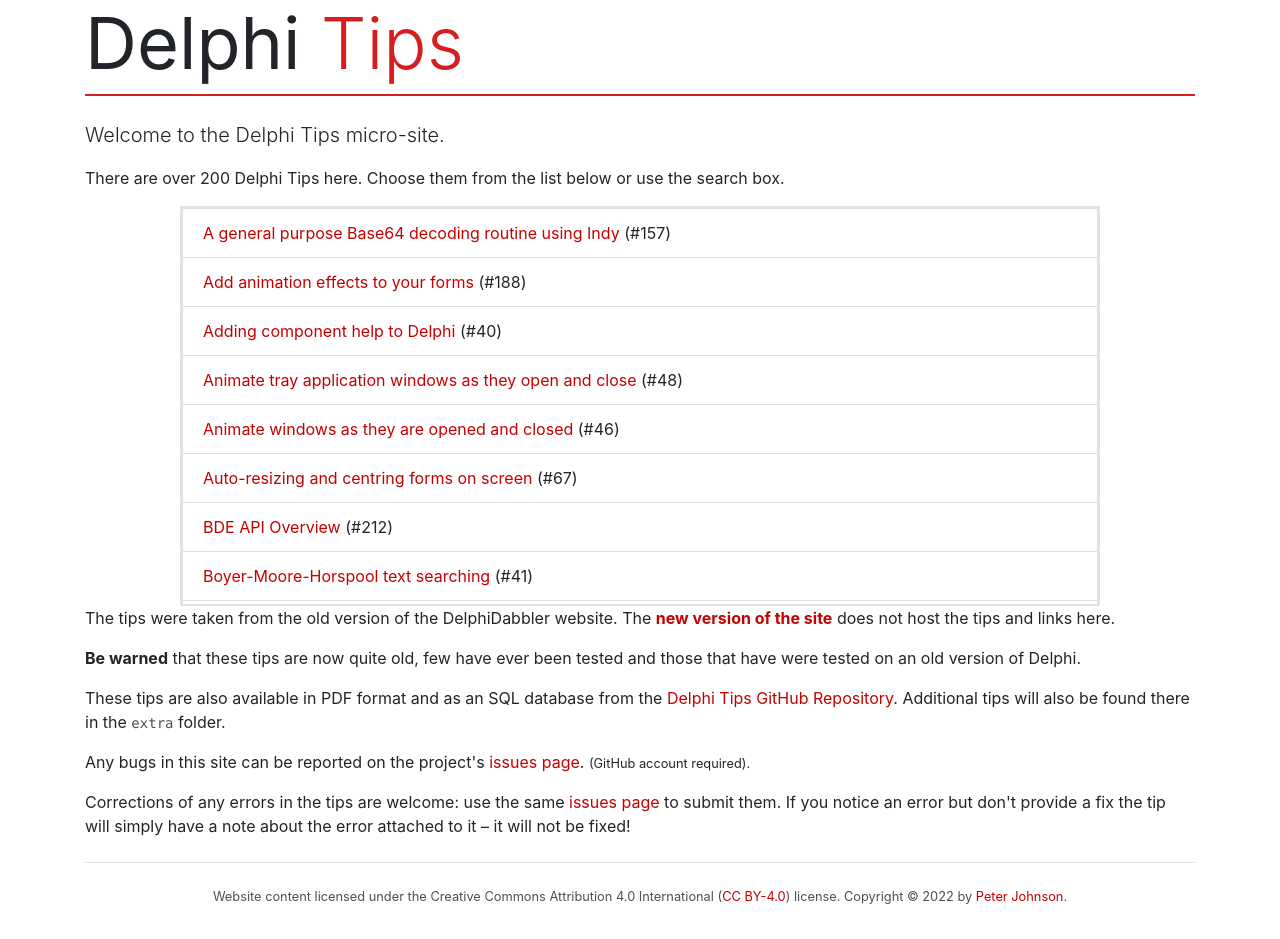
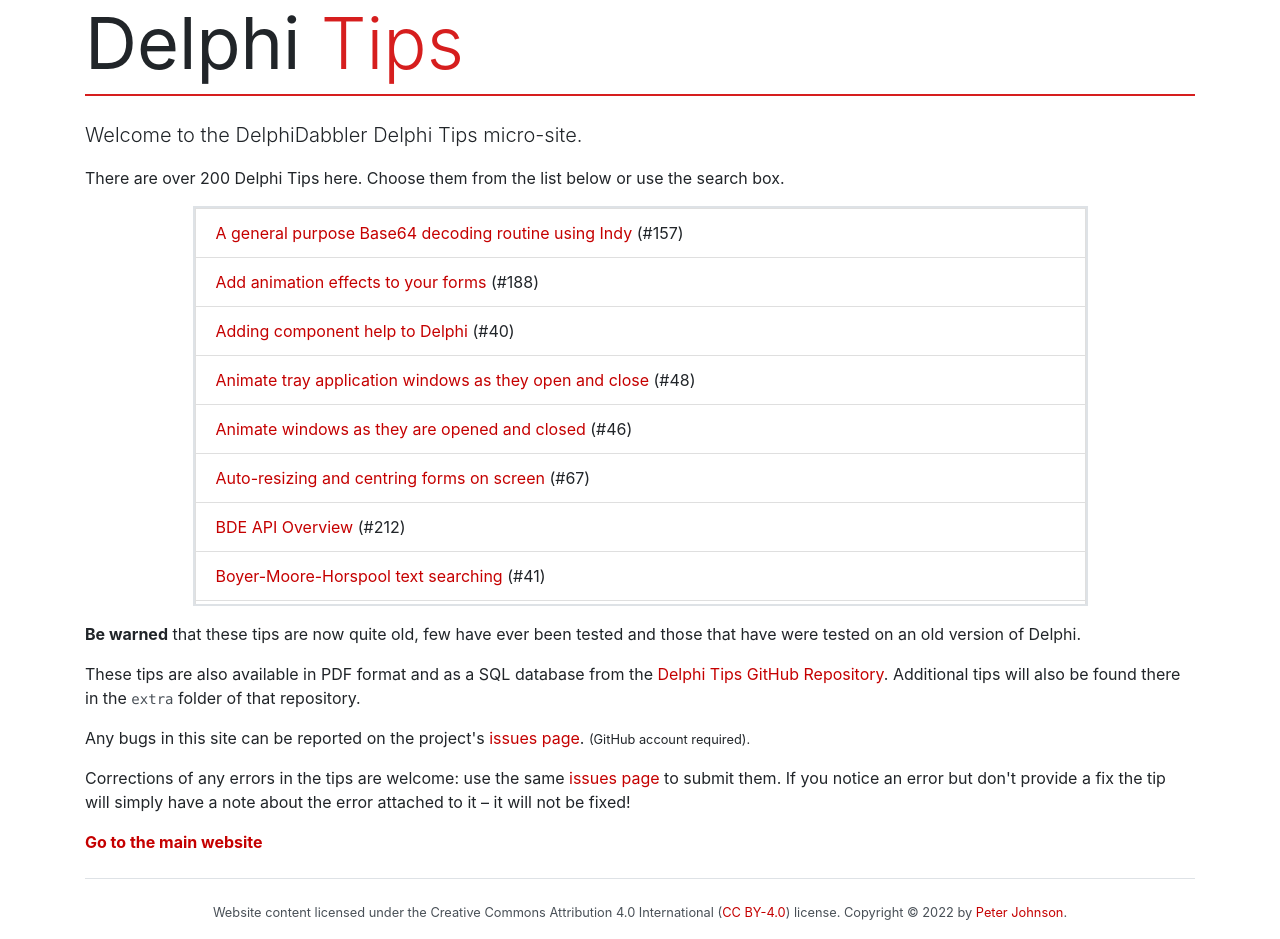
Before and after one commit to delphidabbler/delphi-tips, a Jekyll site: the page built from docs/index.html, in a window 1280 px wide. Built offline with Jekyll 4.4.1, drawn with Linux system fonts in a browser that asks for light colours; comment, search, counter and statistics services are not loaded.

Commit message:
Update home page re recent changes
Removed section about old website
Added link "back" to delphidabbler.com
Added class to list of tips box to apply new styling

```diff
--- a/docs/index.html
+++ b/docs/index.html
@@ -1,14 +1,14 @@
 ---
 layout: default
 ---
-<p class="lead">Welcome to the Delphi Tips micro-site.</p>
+<p class="lead">Welcome to the DelphiDabbler Delphi Tips micro-site.</p>
 
 <p>There are over 200 Delphi Tips here. Choose them from the list below or use the search box.</p>
 
 <script async src="https://cse.google.com/cse.js?cx=9b61e9db5f8c5a818"></script>
 <div class="gcse-search"></div>
 
-<div class="row justify-content-center">
+<div class="row justify-content-center tips-list">
     <div class="col-md-10">
 
         <div id="tips-box">
@@ -22,12 +22,12 @@ layout: default
     </div>
 </div>
 
-<p>The tips were taken from the old version of the DelphiDabbler website. The <a href="https://delphidabbler.com"><strong>new version of the site</strong></a> does not host the tips and links here.</p>
-
 <p><strong>Be warned</strong> that these tips are now quite old, few have ever been tested and those that have were tested on an old version of Delphi.</p>
 
-<p>These tips are also available in PDF format and as an SQL database from the <a href="https://github.com/delphidabbler/delphi-tips">Delphi Tips GitHub Repository</a>. Additional tips will also be found there in the <code>extra</code> folder.</p>
+<p>These tips are also available in PDF format and as a SQL database from the <a href="https://github.com/delphidabbler/delphi-tips">Delphi Tips GitHub Repository</a>. Additional tips will also be found there in the <code>extra</code> folder of that repository.</p>
 
 <p>Any bugs in this site can be reported on the project's <a href="https://github.com/delphidabbler/delphi-tips/issues">issues page</a>. <small>(GitHub account required).</small></p>
 
 <p>Corrections of any errors in the tips are welcome: use the same <a href="https://github.com/delphidabbler/delphi-tips/issues">issues page</a> to submit them. If you notice an error but don't provide a fix the tip will simply have a note about the error attached to it &ndash; it will not be fixed!</p>
+
+<p><strong><a href="https://delphidabbler.com/">Go to the main website</a></strong></p>
```
